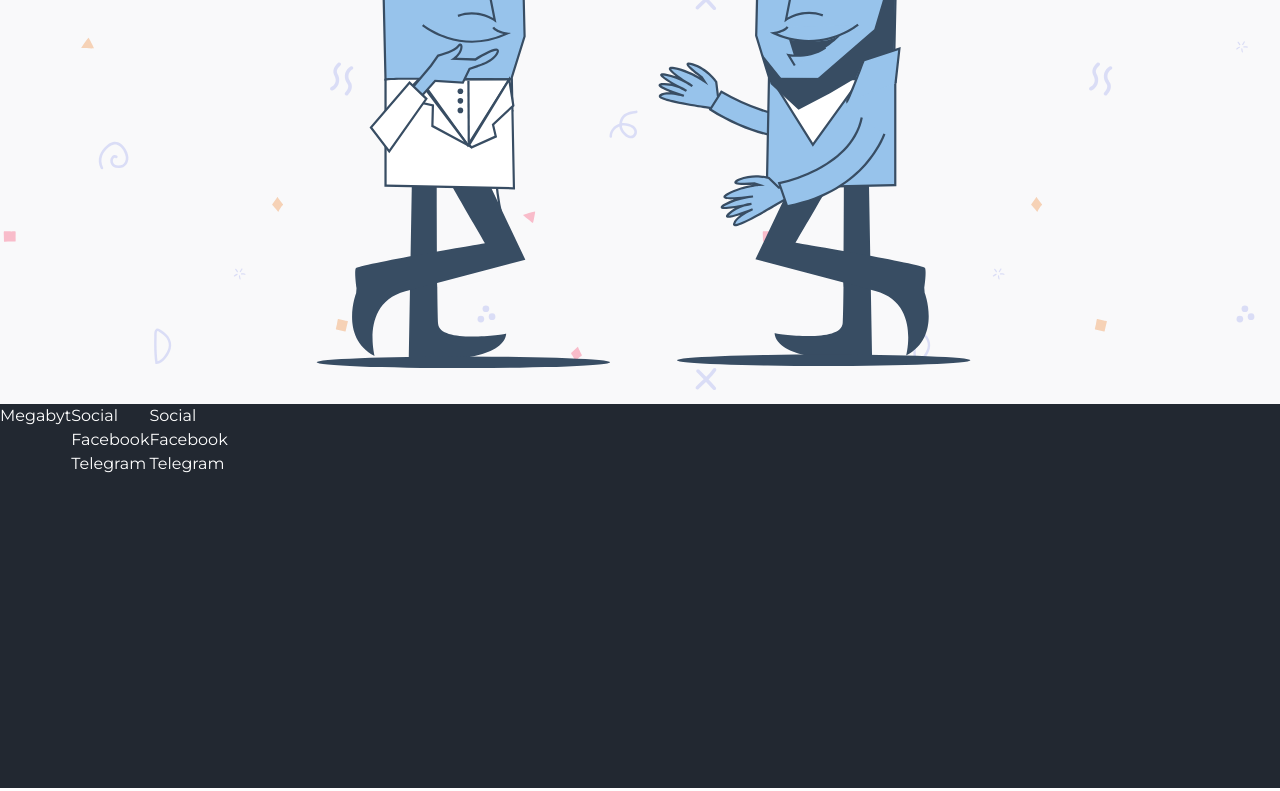
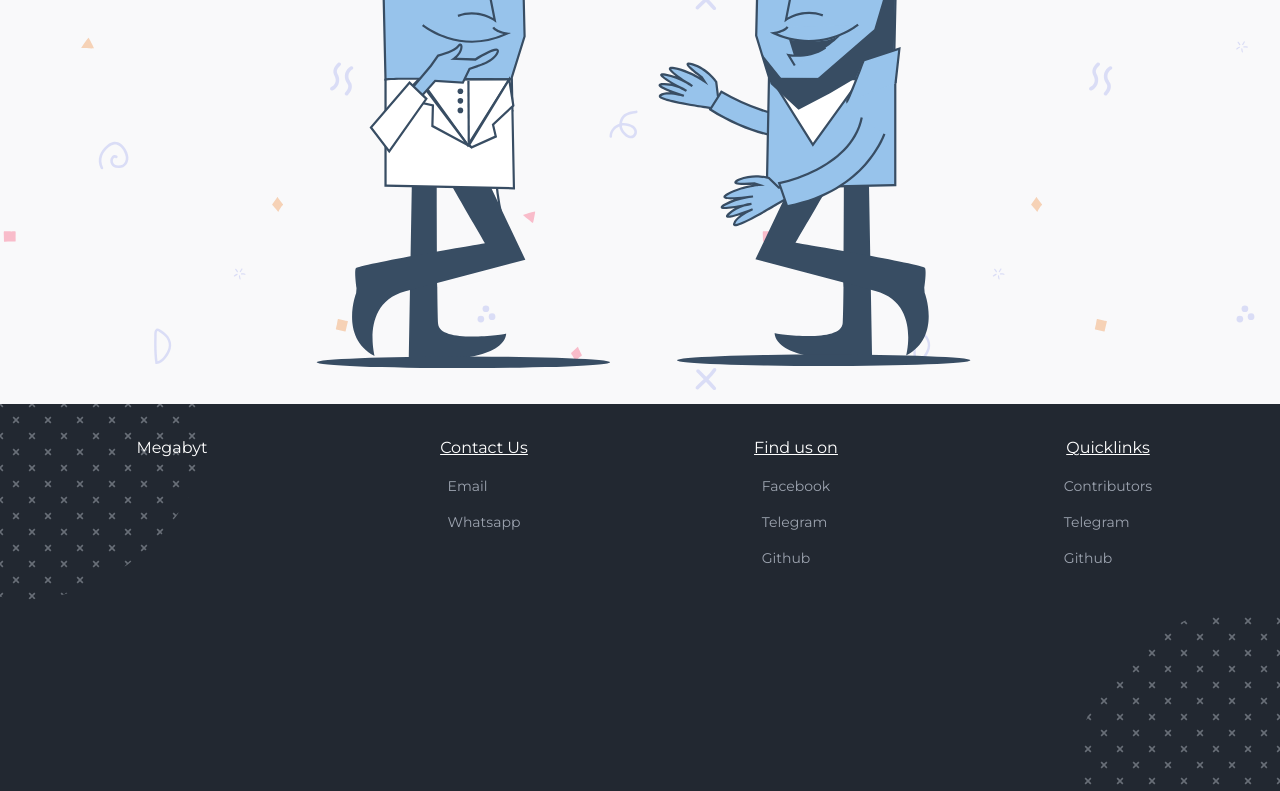
Before and after one commit to Uvacoder/test-megbytdev, a Next.js app: page / in a window 1280 px wide. Shown: the part 2000-2791 px from the top of the page. Built offline with nearby package versions, Linux system fonts and the light colour scheme.

Commit message:
Add footer

```diff
--- a/Components/Footer/Footer.js
+++ b/Components/Footer/Footer.js
@@ -1,26 +1,89 @@
+import Image from "next/image";
+
 const Footer = () => {
   return (
-    <footer className="bg-[#222831]">
-      <div className="flex flex-row h-96 text-white container mx-auto">
-        <div>
-          <h2>Megabyt</h2>
+    <footer className="bg-[#222831] text-white relative overflow-hidden" id="contacts">
+      <div className="absolute -left-40 -top-40 hidden sm:block">
+        <Image
+          className="sm:opacity-40"
+          width={400}
+          height={400}
+          alt="Tarana app mockup"
+          src={"/footer-blob.svg"}
+        />
+      </div>
+      <div className="absolute -right-40 -bottom-40 ">
+        <Image
+          className="opacity-30 sm:opacity-40"
+          width={400}
+          height={400}
+          alt="Tarana app mockup"
+          src={"/footer-blob.svg"}
+        />
+      </div>
+      <div
+        className="flex  sm:h-96  container mx-auto flex-col sm:flex-row flex-
+          wrap justify-evenly py-4 px-4"
+      >
+        <div className="h-full flex flex-1 justify-center mt-4 z-10">Megabyt</div>
+        <div className="h-full flex flex-col  flex-1 mt-4 items-start sm:items-center">
+          <h2 className="underline">Contact Us</h2>
+          <ul className="py-2 text-sm text-gray-400">
+            <li className="py-2 hover:text-white">
+              <a href="mailto:megabytdev@gmail.com" target="_blank">
+                Email
+              </a>
+            </li>
+            <li className="py-2 hover:text-white">
+              <a href="https://wa.me/918051133661?text=Hello" target="_blank">
+                Whatsapp
+              </a>
+            </li>
+          </ul>
         </div>
-        <div className="grid grid-cols-11">
-          <div >
-            <p>Social</p>
-            <ul>
-              <li>Facebook</li>
-              <li>Telegram</li>
-            </ul>
-          </div>
-          <div >
-            <p>Social</p>
-            <ul>
-              <li>Facebook</li>
-              <li>Telegram</li>
-            </ul>
-          </div>
+        <div className="h-full flex-col flex flex-1 items-start sm:items-center mt-4">
+          <h2 className="underline">Find us on</h2>
+          <ul className="py-2 text-sm text-gray-400">
+            <li className="py-2 hover:text-white">
+              <a href="https://www.facebook.com/megabyt.dev/" target="_blank">
+                Facebook
+              </a>
+            </li>
+            <li className="py-2 hover:text-white">
+              <a href="https://t.me/joinchat/GFqisABlUf74WTSI" target="_blank">
+                Telegram
+              </a>
+            </li>
+            <li className="py-2 hover:text-white">
+              <a href="https://github.com/megabyt-dev" target="_blank">
+                Github
+              </a>
+            </li>
+          </ul>
         </div>
+        <div className="h-full flex-col flex flex-1 items-start sm:items-center mt-4 z-10">
+          <h2 className="underline">Quicklinks</h2>
+          <ul className="py-2 text-sm text-gray-400">
+            <li className="py-2 hover:text-white">
+              <a href="https://www.facebook.com/megabyt.dev/" target="_blank">
+                Contributors
+              </a>
+            </li>
+            <li className="py-2 hover:text-white">
+              <a href="https://t.me/joinchat/GFqisABlUf74WTSI" target="_blank">
+                Telegram
+              </a>
+            </li>
+            <li className="py-2 hover:text-white">
+              <a href="https://github.com/megabyt-dev" target="_blank">
+                Github
+              </a>
+            </li>
+          </ul>
+        </div>
+      </div>
+      <div className="flex justify-center container mx-auto">
+        <div className="flex flex-row mb-2 ">&copy; Megabyt Innovations.</div>
       </div>
     </footer>
   );
--- a/Components/Nav/Nav.js
+++ b/Components/Nav/Nav.js
@@ -11,13 +11,13 @@ const Nav = () => {
                 <Link href="/">Home</Link>
               </li>
               <li>
-                <Link href="#">Our Products</Link>
+                <Link href="#products">Our Products</Link>
               </li>
               <li>
-                <Link href="/about">Our Story</Link>
+                <Link href="#story">Our Story</Link>
               </li>
               <li>
-                <Link href="#">Contact Us</Link>
+                <Link href="#contacts">Contact Us</Link>
               </li>
             </ul>
           </div>
--- a/Components/Products/Products.js
+++ b/Components/Products/Products.js
@@ -1,9 +1,8 @@
 import Image from "next/image";
-import Link from "next/link";
 
 const Products = () => {
   return (
-    <section className="bg-opacity-0">
+    <section className="bg-opacity-0 " id="products">
       <div className="py-6 container mx-auto">
         <p className="text-4xl sm:text-5xl font-bold text-center underline">
           Our Products
@@ -16,9 +15,7 @@ const Products = () => {
               width={700}
               height={700}
               alt="Tarana app mockup"
-              src={
-                "https://cdn.statically.io/gh/afkcodes/megbytdev-web/main/assets/mockupTarana.png"
-              }
+              src={"/blackPhone.png"}
             />
           </div>
           <div className="flex flex-col sm:flex-1 items-center justify-evenly text-center h-96 ">
@@ -28,7 +25,10 @@ const Products = () => {
               listen to more than 40000+ radio stations from across the globe
               right on your mobile device.
             </p>
-            <Link href="#">
+            <a
+              href="https://play.google.com/store/apps/details?id=dev.megabyt.taranaradio&hl=en_IN&gl=IN"
+              target="_blank"
+            >
               <Image
                 className="cursor-pointer"
                 width={265}
@@ -38,7 +38,7 @@ const Products = () => {
                   "https://upload.wikimedia.org/wikipedia/commons/thumb/7/78/Google_Play_Store_badge_EN.svg/320px-Google_Play_Store_badge_EN.svg.png"
                 }
               />
-            </Link>
+            </a>
           </div>
         </div>
       </div>
--- a/Components/Story/Story.js
+++ b/Components/Story/Story.js
@@ -2,7 +2,7 @@ import Image from "next/image";
 
 const Story = () => {
   return (
-    <section className="container mx-auto">
+    <section className="container mx-auto" id="story">
       <div className="py-6 container mx-auto">
         <p className="text-4xl sm:text-5xl font-bold text-center underline">
           Our Story
@@ -10,7 +10,7 @@ const Story = () => {
       </div>
       <div>
         <p className="text-base sm:text-lg text-center text-gray-600 font-medium sm:w-9/12 mx-auto px-2">
-          It all started when two friends decided in an evening walk to build
+          It all started when two friends decided on an evening walk to build
           something that would be loved by all, and thus Tarana was
           conceptualized and lot of new developments are happening, with a
           vision to build something interesting for the world.
--- a/next.config.js
+++ b/next.config.js
@@ -3,4 +3,7 @@ module.exports = {
   images: {
     domains: ["cdn.statically.io", "upload.wikimedia.org"],
   },
+  future: {
+    webpack5: true,
+  },
 };
--- a/tailwind.config.js
+++ b/tailwind.config.js
@@ -10,6 +10,7 @@ module.exports = {
         "hero-pattern": "url('/bg.svg')",
         "phone-svg": "url('/phoneblob.svg')",
         "products": "url('/Confetti-Doodles.svg')",
+        "footer-bubble": "url('/footer-blob.svg')",
       },
       animation: {
         float: "float 4s ease-in-out 0s infinite",
```
Also changed, not shown: public/footer-blob.svg (added), public/vercel.svg (deleted).
